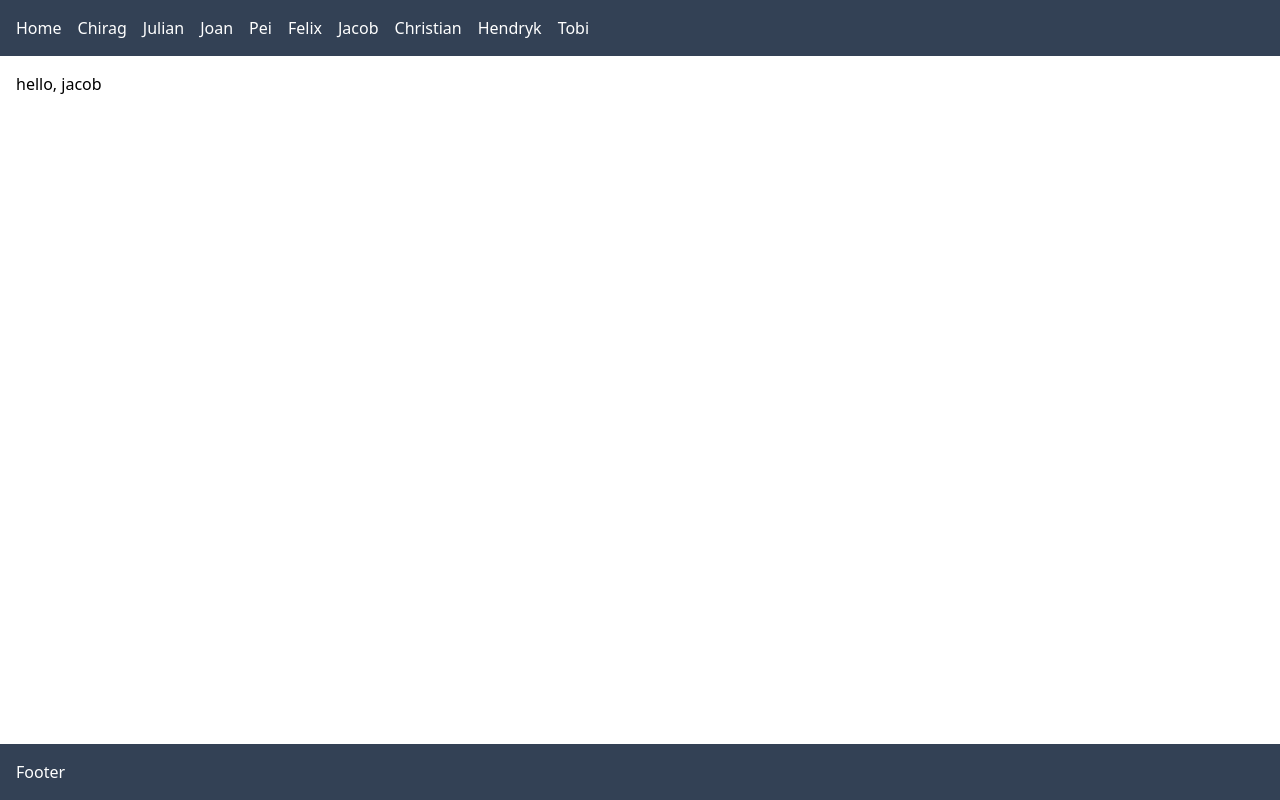
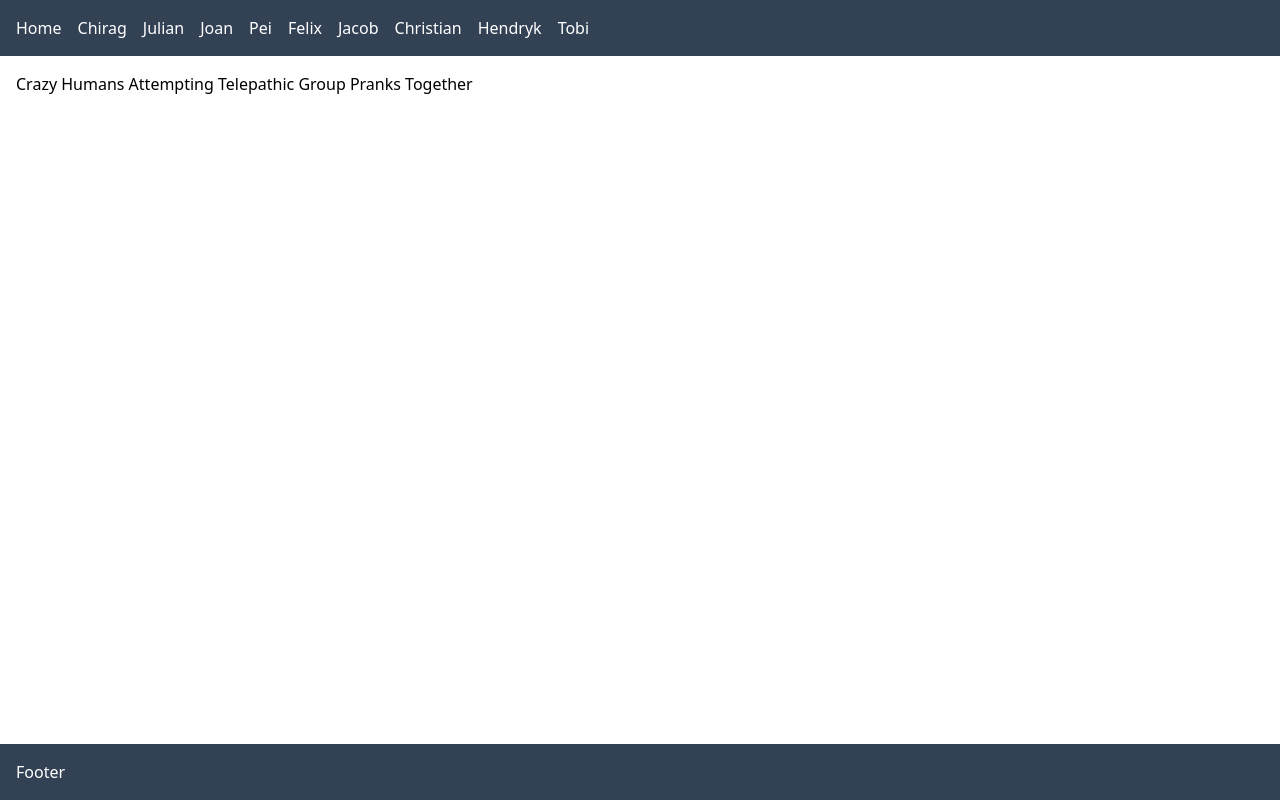
Before and after one commit to devhausleipzigacademy/camp10-practice-git-pullrequest, a React (Vite) app: page /jacob in a window 1280 px wide. Built offline with nearby package versions, Linux system fonts and the light colour scheme.

Commit message:
I don't know what I'm doing On branch 3-create-jacob-page

```diff
--- a/src/main.tsx
+++ b/src/main.tsx
@@ -5,6 +5,7 @@ import { createBrowserRouter, RouterProvider } from "react-router-dom";
 import { RootLayout } from "./layouts/Root";
 import { Chirag } from "./pages/Chirag";
 import { Julian } from "./pages/Julian";
+import { Jacob } from "./pages/Jacob";
 
 const router = createBrowserRouter([
   {
@@ -37,7 +38,7 @@ const router = createBrowserRouter([
       },
       {
         path: "jacob",
-				element: <p>hello, jacob </p>,
+        element: <Jacob />,
       },
       {
         path: "christian",
--- /dev/null
+++ b/src/pages/Jacob.tsx
@@ -0,0 +1,3 @@
+export function Jacob() {
+  return <div>Crazy Humans Attempting Telepathic Group Pranks Together</div>;
+}
```
Lines whose indentation alone changed are shown as unchanged.
